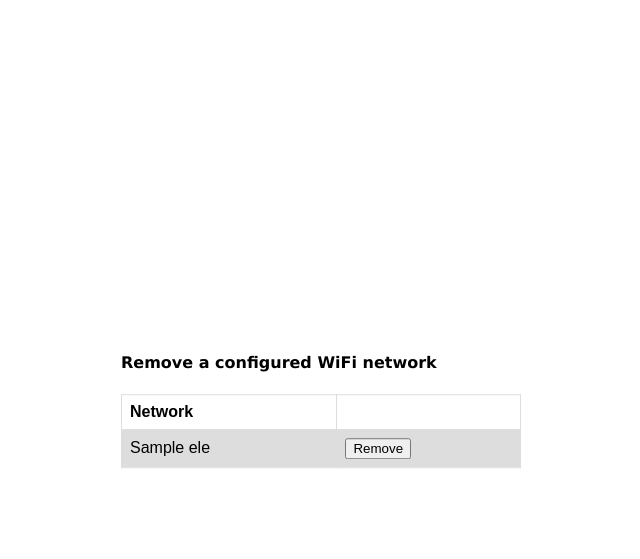
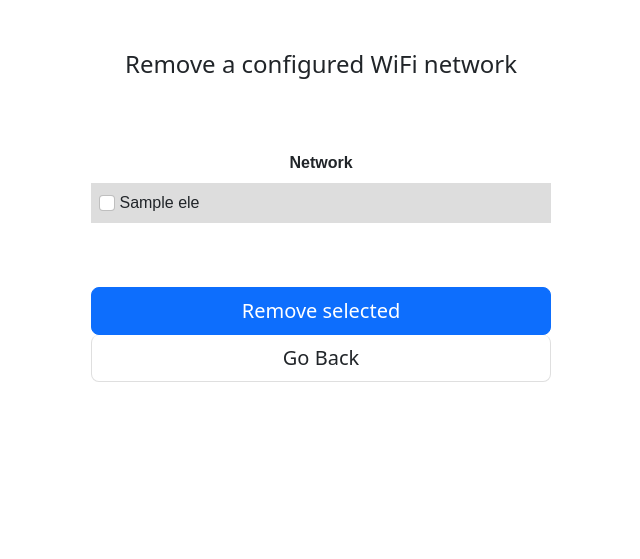
Before and after one commit to brainelectronics/Micropython-ESP-WiFi-Manager, a Flask app: template simulation/templates/remove.tpl.html in a window 1280 px wide. Shown: the top 559 px of the page, without its empty margins (319-959 px from the left). Run offline with Flask 2, Linux system fonts and the light colour scheme; the template is opened without the code that fills it: most values are stand-ins (such as "Sample title", 1, 10 or a date in 2020); parts of the project's set-up code (start-up, migrations or seed data) failed here and were passed over; some libraries are stand-ins or nearby versions.

Commit message:
cleanup WiFi net remove template file

```diff
--- a/simulation/templates/remove.tpl.html
+++ b/simulation/templates/remove.tpl.html
@@ -3,34 +3,48 @@
 <head>
   <meta charset="utf-8">
   <meta name="viewport" content="width=device-width, initial-scale=1.0, user-scalable=no"/>
+  <meta name="author" content="Jonas Scharpf aka brainelectronics">
   <title>Remove WiFi Network</title>
   <link href="{{ url_for('static', filename='css/style.css') }}" rel="stylesheet">
-  <!-- <link href="style.css" rel="stylesheet"> -->
+  <link href="{{ url_for('static', filename='css/bootstrap.min.css') }}" rel="stylesheet">
+  <link href="{{ url_for('static', filename='css/list-groups.css') }}" rel="stylesheet">
 </head>
-<body style="margin:0;">
+<body style="margin:0;" class="text-center">
   <div id="overlay" class="overlay">
     <div id="loader" class="loader"></div>
   </div>
 
-  <div class="center" style="width:400px;">
   <div style="display:none;" id="myDiv" class="animate-bottom">
     <h4>Remove a configured WiFi network</h4>
+    <div class="list-group list-group-checkable">
+      <form action="remove_wifi_config" method="post" id="remove_wifi_config_form">
+        <div id="wifi_items">
           <table name="wifi_network" id="wifi_network">
             <tr>
               <th>Network</th>
-          <th></th>
             </tr>
             {% for ele in wifi_nets %}
               <tr>
-            <td>{{ele}}</td>
                 <td>
-              <button class="btnDelete">Remove</button>
+                  <input type="checkbox" class="form-check-input" name="{{ele}}" id="{{ele}}" value="{{ele}}">
+                  <label class="form-check-label" for="{{ele}}">
+                    {{ele}}
+                  </label>
                 </td>
               </tr>
             {% endfor %}
           </table>
         </div>
+        <div class="list-group">
+          <button type="submit" id="save" value="Save" class="btn btn-lg btn-primary list-group-item active" {{button_mode}}>Remove selected</button>
+          <form>
+            <input type="button" class="btn btn-lg btn-warning list-group-item" onclick="window.location.href = '/';" value="Go Back"/>
+          </form>
         </div>
+      </form>
+    </div>
+  </div>
+
   <script>
     window.onload = function(e) {
       setTimeout(showPage, 1000);
@@ -41,65 +55,27 @@
       //document.getElementById("rcorners3").style.display = "block";
       document.getElementById("overlay").style.display = "none";
     };
-
-    document.getElementById("wifi_network").addEventListener("click", e => {
-      console.log('Button hit');
-
-      var xhttp = new XMLHttpRequest();
-      var url = 'remove_wifi_config';
-
-      // var params = 'name=' + name + '&index=' + index;
-      // console.log('POST data: ' + params)
-
-      xhttp.open("POST", url, true);
-      xhttp.setRequestHeader("Content-Type", "application/json;charset=utf-8")
-
-      // xhttp.send(params);
-      // xhttp.send(JSON.stringify({"name": name, "index": index}));
-      xhttp.send(JSON.stringify({"name": "all", "index": 0}));
-    })
-
-    /*
-    document.getElementById("wifi_network").addEventListener("click", e => {
-      console.log('Button hit');
-
-      var closest_match = e.target.closest('tr');
-      // console.log('closest_match: ' + closest_match);
-      // console.log('closest_match rowIndex: ' + closest_match.rowIndex);
-      // console.log('Available cells: ' + closest_match.cells);
-      // console.log('Available cells length: ' + closest_match.cells.length);
-
-      network_to_remove = closest_match.cells[0].innerText;
-      row_index = closest_match.rowIndex;
-      console.log('Remove row with name: ' + network_to_remove + ' at index ' + row_index);
-      if (row_index) {
-        var confirm_text = network_to_remove + ' will be deleted from configured networks';
-        if (confirm(confirm_text)) {
-          // OK clicked
-          report_delete_network(network_to_remove, row_index);
-          // remove this row from the table
-          closest_match.remove();
+    document.getElementById("remove_wifi_config_form").onsubmit = function(e) {
+      window.onbeforeunload = null;
+      return true;
+    };
+    const checkboxes = [...document.querySelectorAll('input[type=checkbox]')];
+    function anyChecked() {
+      return checkboxes.some(x=>x.checked);
     }
-        // else {
-        //   // cancel clicked
-        // }
+    checkboxes.forEach(checkbox => {
+      checkbox.addEventListener("click", e => {
+        // console.log('Checkbox ' + checkbox.id + ' clicked');
+        is_any_checked = anyChecked();
+        var button = document.getElementById("save");
+        if(is_any_checked) {
+          button.removeAttribute('disabled');
+        }
+        else {
+          button.setAttribute('disabled','');
         }
       })
-
-    function report_delete_network(name, index) {
-      console.log('Report removal of ' + name);
-
-      var xhttp = new XMLHttpRequest();
-      var url = 'remove_wifi_config';
-      var params = 'name=' + name + '&index=' + index;
-
-      console.log('POST data: ' + params)
-      xhttp.open("POST", url, true);
-      xhttp.setRequestHeader("Content-Type", "application/json;charset=utf-8")
-      // xhttp.send(params);
-      xhttp.send(JSON.stringify({"name": name, "index": index}));
-    };
-    */
+    })
   </script>
 </body>
 </html>
```
Lines whose indentation alone changed are shown as unchanged.
